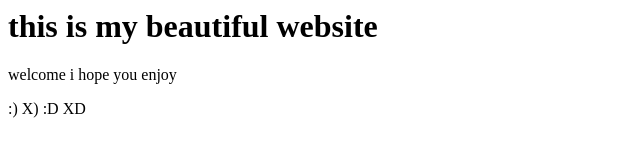
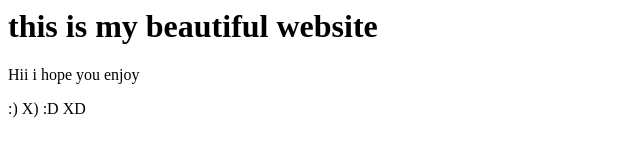
Before and after one commit to ajaybhad/kingsing, a plain HTML site: page index.html in a window 1280 px wide. Shown: the full height of the page, 0-640 px from the left. Drawn offline with Linux system fonts and the light colour scheme.

Commit message:
change welcome to Hii

```diff
--- a/index.html
+++ b/index.html
@@ -1,6 +1,6 @@
 <html>
 <title>this is my website</title>
 <h1>this is my beautiful website</h1>
-<p> welcome i hope you enjoy</p>
+<p> Hii i hope you enjoy</p>
 <p>:) X) :D XD </P>
 </html>
```
